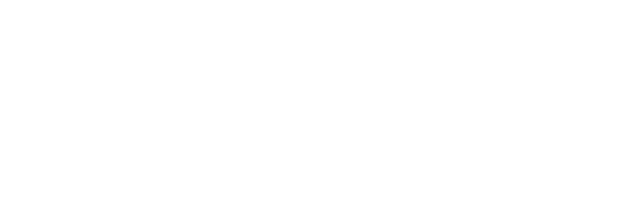
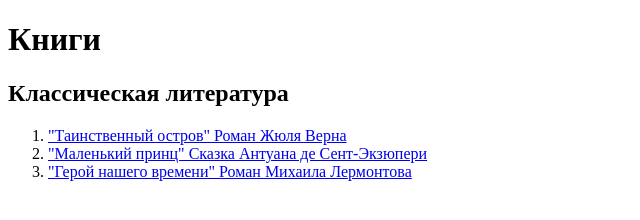
Before and after one commit to NatashaBarysheva/task-html, a website: page src/index.html in a window 1280 px wide. Shown: the whole page, without its empty margins (0-640 px from the left). Drawn offline with Linux system fonts and the light colour scheme.

Commit message:
Задание по HTML

```diff
--- a/src/index.html
+++ b/src/index.html
@@ -1,7 +1,21 @@
 <!DOCTYPE html>
 <html lang="en">
-    <head>
-        <title>HTML</title>
-    </head>
-    <body></body>
+
+<head>
+    <title>HTML</title>
+</head>
+
+<body>
+    <h1>Книги</h1>
+    <h2>Классическая литература</h2>
+    <ol>
+        <li> <a href="https://azbyka.ru/fiction/tainstvennyj-ostrov-zhjul-vern/">"Таинственный остров" Роман Жюля
+                Верна</a></li>
+        <li> <a href="https://azbyka.ru/fiction/malenkij-princ/">"Маленький принц" Сказка Антуана де Сент-Экзюпери</a>
+        </li>
+        <li> <a href="https://librebook.me/geroi_nashego_vremeni_lermontov_mihail_iurevich">"Герой нашего времени" Роман
+                Михаила Лермонтова</a></li>
+    </ol>
+</body>
+
 </html>
```
